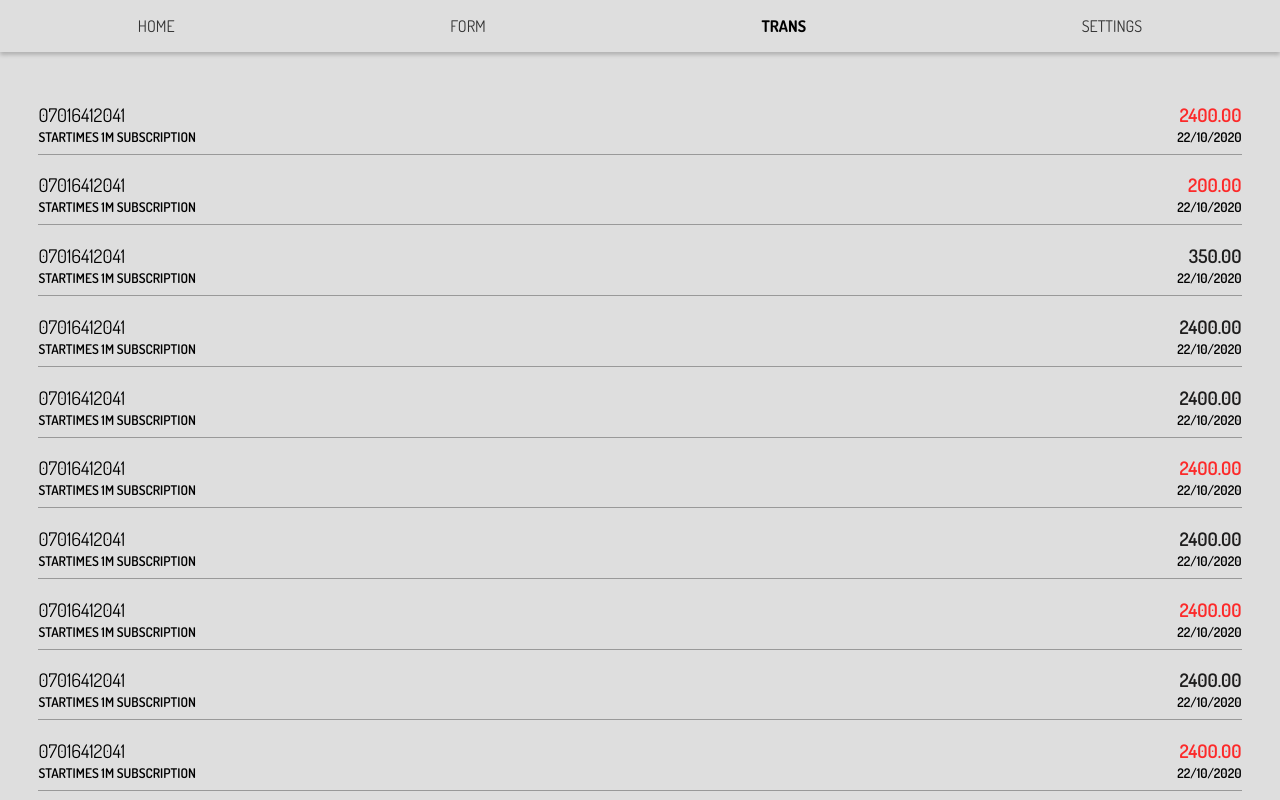
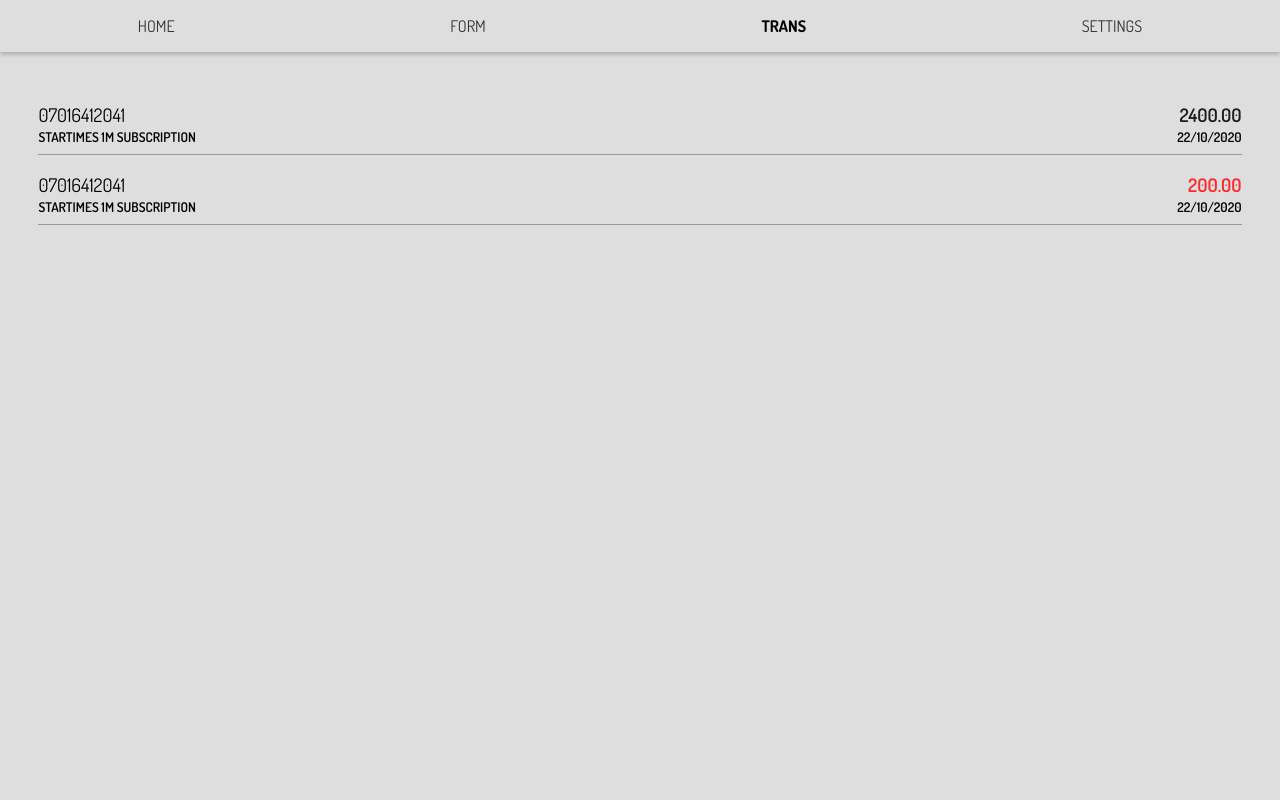
Before and after one commit to Qudusayo/debt_lab, a React (Create React App) app: page /transactions in a window 1280 px wide. Built offline with nearby package versions, Linux system fonts and the light colour scheme.

Commit message:
Local UI Test

```diff
--- a/src/Routes/Form/style.module.scss
+++ b/src/Routes/Form/style.module.scss
@@ -7,8 +7,10 @@
         width: 85%;
         margin: auto;
 
-        div {
-            input {
+        .input {
+            input[type="text"],
+            input[type="tel"],
+            input[type="number"] {
                 display: block;
                 width: 96%;
                 margin: 0.3em 0 1.7em 0;
@@ -19,16 +21,60 @@
                 border-radius: 7px;
                 background-color: transparent;
                 font-weight: 600;
-                letter-spacing: .2em;
+                letter-spacing: 0.2em;
 
-                &[type="checkbox"] {
-                    display: inline-block;
-                    margin-right: 1em;
-                    width: auto;
-                    height: auto;
-                    padding: 0;
-                    width: 15px;
-                    height: 15px;
+                // &[type="checkbox"] {
+                //     display: inline-block;
+                //     margin-right: 1em;
+                //     width: auto;
+                //     height: auto;
+                //     padding: 0;
+                //     width: 15px;
+                //     height: 15px;
+                // }
+            }
+        }
+
+        .switch {
+            display: flex;
+            align-items: center;
+
+            .switcher {
+                display: inline-block;
+                .label {
+                    background-color: #111;
+                    display: flex;
+                    align-items: center;
+                    justify-content: space-between;
+                    border-radius: 50px;
+                    padding: 5px;
+                    height: 20px;
+                    position: relative;
+                    width: 50px;
+                    transform: scale(0.8);
+                }
+
+                .checkbox {
+                    opacity: 0;
+                    position: absolute;
+                }
+
+                .ball {
+                    top: 3.5px;
+                    border-radius: 100%;
+                    width: 22px;
+                    height: 22px;
+                    background-color: #fff;
+                    position: absolute;
+                    transition: transform 0.2s linear;
+                }
+
+                .checkbox:checked + .label .ball {
+                    transform: translateX(27px);
+                }
+
+                .checkbox:checked + .label {
+                    background-color: rgb(252, 42, 42);
                 }
             }
         }
@@ -39,14 +85,14 @@
             margin: 0.3em 0 1.7em 0;
             padding: 1em;
             outline: none;
-            border: 1px solid #999999;
+            border: none;
+            box-shadow: 0 3px 4px rgba(0, 0, 0, 0.4);
             border-radius: 7px;
-            color: #FFFFFF;
+            color: #ffffff;
             font-weight: 600;
-            letter-spacing: .5em;
+            letter-spacing: 0.5em;
             cursor: pointer;
-
-            transition: background .3s linear;
+            transition: background 0.3s linear;
         }
     }
 }
--- a/src/Routes/Home/Card/index.js
+++ b/src/Routes/Home/Card/index.js
@@ -2,6 +2,11 @@
 import styles from './style.module.scss'
 
 export default function index(props) {
+    const date = new Date;
+    const dateNow = date.toLocaleString();
+    const todaysDate = dateNow.split(',')[0]
+
+
     return (
         <div className={[styles.creditCard, styles[props.cardType]].join(" ")}>
             <span>
@@ -9,7 +14,7 @@
             </span>
             <h1>NGN {props.unit}</h1>
             <span>
-                <small>as at {props.date}</small>
+                <small>as at <b>{todaysDate}</b></small>
             </span>
         </div>
     );
--- a/src/Routes/Home/Home.js
+++ b/src/Routes/Home/Home.js
@@ -1,15 +1,20 @@
-import React from 'react'
-import Card from './Card'
+import React from "react";
+import Card from "./Card";
+
+import styles from "./style.module.scss";
 
 function Home() {
     return (
-        <div>
-            <Card cardType="balance" unit="25,000" date="20/10/2020" />
-            <Card cardType="credit" unit="40,000" date="20/10/2020" />
-            <Card cardType="debit" unit="10,050" date="20/10/2020" />
-            <Card cardType="debt" unit="16,000" date="20/10/2020" />
+        <div className={styles.Home}>
+            <Card cardType="balance" unit="00.00" />
+            <Card cardType="credit" unit="00.00" />
+            <Card cardType="debit" unit="00.00" />
+            <Card cardType="debt" unit="00.00" />
+            <button className={styles.addButton} id="add">
+                +
+            </button>
         </div>
-    )
+    );
 }
 
-export default Home
+export default Home;
--- a/src/Routes/Home/style.module.scss
+++ b/src/Routes/Home/style.module.scss
@@ -0,0 +1,24 @@
+.Home{
+    .addButton{
+        background-color: rgb(255, 255, 255);
+        outline: none;
+        border: none;
+        border-radius: 100%;
+        font-size: 4em;
+        font-weight: bolder;
+        padding: 0 .5em .2em;
+        text-align: center;
+
+        position: fixed;
+        top: 77vh;
+        left: 5%;
+        opacity: .4;
+        color: #000000;
+        cursor: pointer;
+        transition: opacity .2s linear;
+
+        &:hover{
+            opacity: 1;
+        }
+    }
+}
--- a/src/Routes/Transactions/Transaction.js
+++ b/src/Routes/Transactions/Transaction.js
@@ -7,104 +7,32 @@
         return (
             <div className={styles.Transaction}>
                 <ul>
-                <li>
+                    <li>
                         <div>
                             <h3>07016412041</h3>
-                            <span><small>STARTIMES 1M SUBSCRIPTION</small></span>
+                            <span>
+                                <small>STARTIMES 1M SUBSCRIPTION</small>
+                            </span>
                         </div>
                         <div>
-                            <h3 className={styles.debit} >2400.00</h3>
-                            <span><small>22/10/2020</small></span>
+                            <h3 className={styles.debt}>2400.00</h3>
+                            <span>
+                                <small>22/10/2020</small>
+                            </span>
                         </div>
                     </li>
                     <li>
                         <div>
                             <h3>07016412041</h3>
-                            <span><small>STARTIMES 1M SUBSCRIPTION</small></span>
+                            <span>
+                                <small>STARTIMES 1M SUBSCRIPTION</small>
+                            </span>
                         </div>
                         <div>
-                            <h3 className={styles.debit} >200.00</h3>
-                            <span><small>22/10/2020</small></span>
-                        </div>
-                    </li>
-                    <li>
-                        <div>
-                            <h3>07016412041</h3>
-                            <span><small>STARTIMES 1M SUBSCRIPTION</small></span>
-                        </div>
-                        <div>
-                            <h3 className={styles.debt} >350.00</h3>
-                            <span><small>22/10/2020</small></span>
-                        </div>
-                    </li>
-                    <li>
-                        <div>
-                            <h3>07016412041</h3>
-                            <span><small>STARTIMES 1M SUBSCRIPTION</small></span>
-                        </div>
-                        <div>
-                            <h3 className={styles.debt} >2400.00</h3>
-                            <span><small>22/10/2020</small></span>
-                        </div>
-                    </li>
-                    <li>
-                        <div>
-                            <h3>07016412041</h3>
-                            <span><small>STARTIMES 1M SUBSCRIPTION</small></span>
-                        </div>
-                        <div>
-                            <h3 className={styles.debt} >2400.00</h3>
-                            <span><small>22/10/2020</small></span>
-                        </div>
-                    </li>
-                    <li>
-                        <div>
-                            <h3>07016412041</h3>
-                            <span><small>STARTIMES 1M SUBSCRIPTION</small></span>
-                        </div>
-                        <div>
-                            <h3 className={styles.debit} >2400.00</h3>
-                            <span><small>22/10/2020</small></span>
-                        </div>
-                    </li>
-                    <li>
-                        <div>
-                            <h3>07016412041</h3>
-                            <span><small>STARTIMES 1M SUBSCRIPTION</small></span>
-                        </div>
-                        <div>
-                            <h3 className={styles.debt} >2400.00</h3>
-                            <span><small>22/10/2020</small></span>
-                        </div>
-                    </li>
-                    <li>
-                        <div>
-                            <h3>07016412041</h3>
-                            <span><small>STARTIMES 1M SUBSCRIPTION</small></span>
-                        </div>
-                        <div>
-                            <h3 className={styles.debit} >2400.00</h3>
-                            <span><small>22/10/2020</small></span>
-                        </div>
-                    </li>
-                    <li>
-                        <div>
-                            <h3>07016412041</h3>
-                            <span><small>STARTIMES 1M SUBSCRIPTION</small></span>
-                        </div>
-                        <div>
-                            <h3 className={styles.debt} >2400.00</h3>
-                            <span><small>22/10/2020</small></span>
-                        </div>
-                    </li>
-                    <li>
-                        <div>
-                            <h3>07016412041</h3>
-                            <span><small>STARTIMES 1M SUBSCRIPTION</small></span>
-                        </div>
-                        <div>
-                            <h3 className={styles.debit} >2400.00</h3>
-                            <span><small>22/10/2020</small></span>
+                            <h3 className={styles.debit}>200.00</h3>
+                            <span>
+                                <small>22/10/2020</small>
+                            </span>
                         </div>
                     </li>
                 </ul>
```
Also changed, not shown: src/Routes/Form/Form.js (+79 -24 lines).
